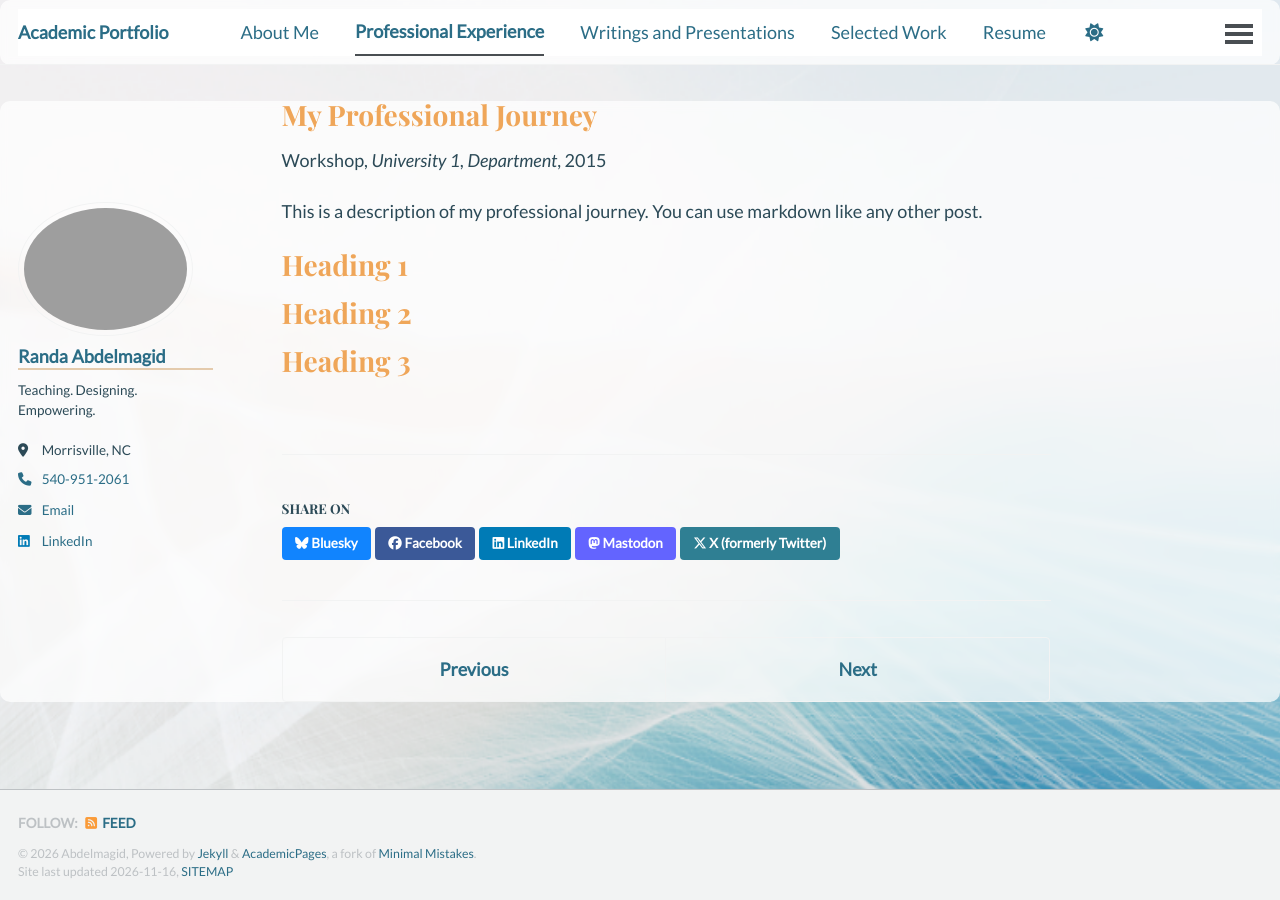
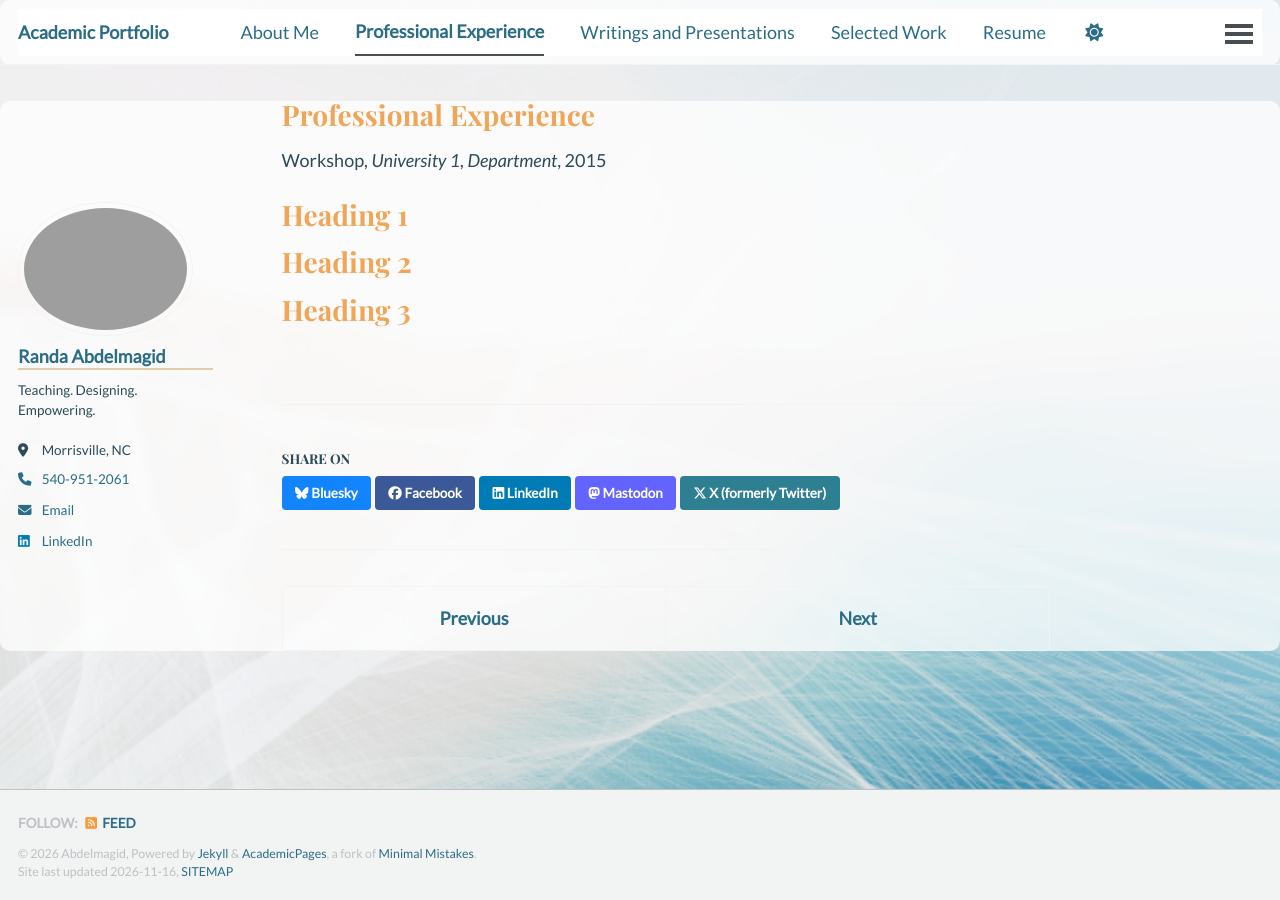
Before and after one commit to rfabdelmagid/rfabdelmagid.github.io, a Jekyll site: the page built from _teaching/2015-spring-teaching-2.md, in a window 1280 px wide. Built offline with Jekyll 4.4.1, drawn with Linux system fonts in a browser that asks for light colours; a script bundle is joined from its source files by our own code; a style sheet for code colours, icons or effects is not loaded.

Commit message:
Update 2015-spring-teaching-2.md

```diff
--- a/_teaching/2015-spring-teaching-2.md
+++ b/_teaching/2015-spring-teaching-2.md
@@ -1,5 +1,5 @@
 ---
-title: "My Professional Journey"
+title: "Professional Experience"
 collection: teaching
 type: "Workshop"
 permalink: /teaching/2015-spring-teaching-1
@@ -8,7 +8,6 @@ date: 2015-01-01
 location: "City, Country"
 ---
 
-This is a description of my professional journey. You can use markdown like any other post.
 
 Heading 1
 ======
```
